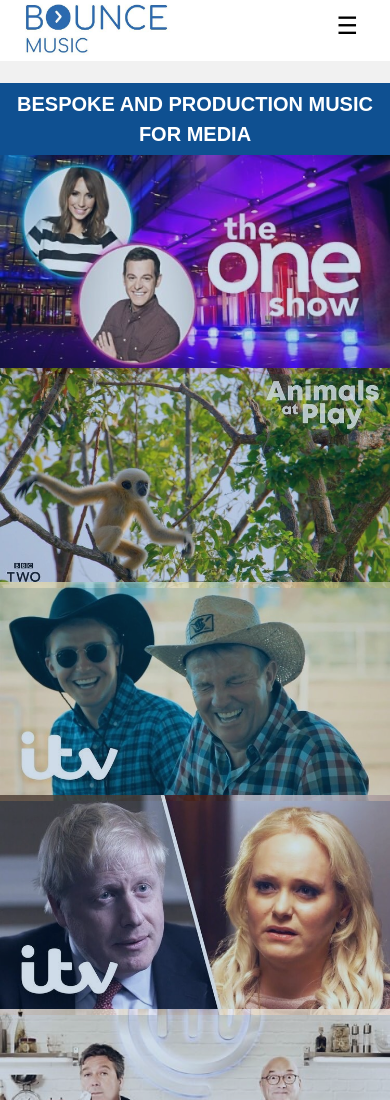
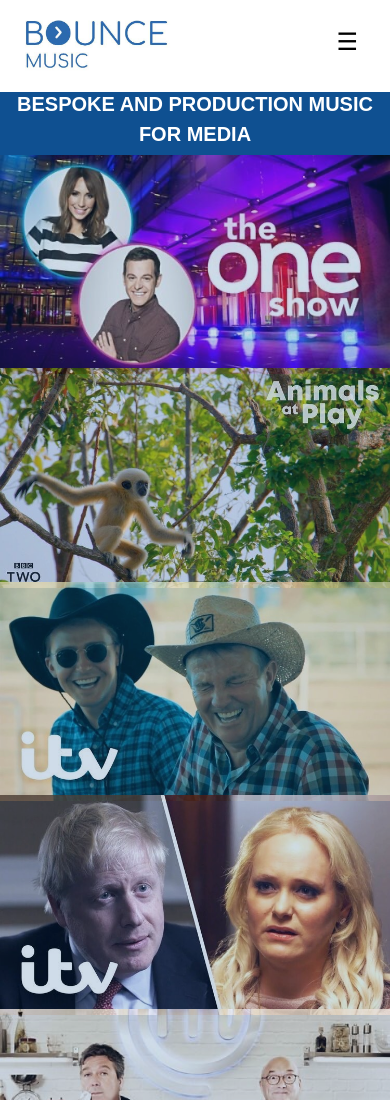
Before and after one commit to lucyhue/dantobymusic, a plain HTML site: page index.html in a window 390 px wide. Shown: the top 1100 px of the page. Drawn offline with Linux system fonts and the light colour scheme; a web font is replaced by a local one.

Commit message:
adding mobile padding back

```diff
--- a/index.html
+++ b/index.html
@@ -28,7 +28,7 @@ body,h1,h2,h3,h4,h5 {font-family: "Palanquin", sans-serif}
 </nav>
 
 <!-- Top menu on small screens -->
-<header class="w3-container w3-top w3-hide-large w3-white w3-xlarge w3-padding-12">
+<header class="w3-container w3-top w3-hide-large w3-white w3-xlarge w3-padding-16">
   <a href="#" class="nounderline"><img src="IMG_0137.JPG" alt="Bounce Music" style="max-width: 45%; height: auto;"></a>
   <a href="javascript:void(0)" class="w3-right w3-button w3-white" onclick="w3_open()">☰</a>
 </header>
```
